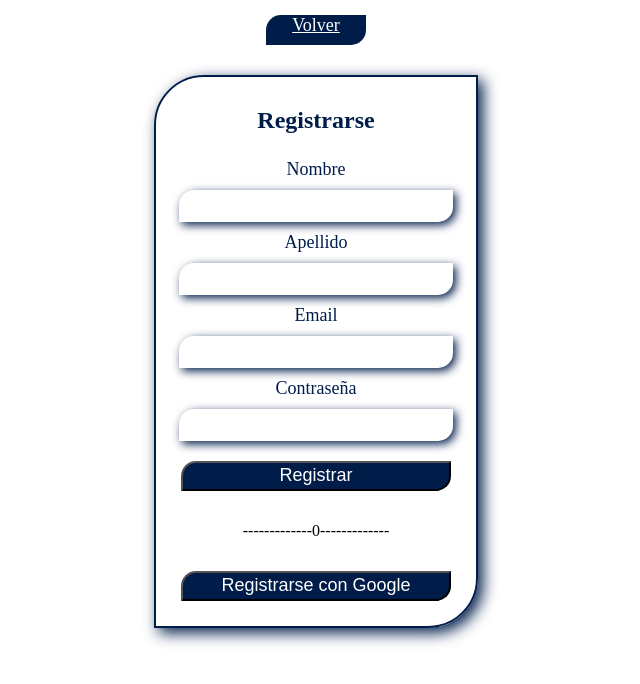
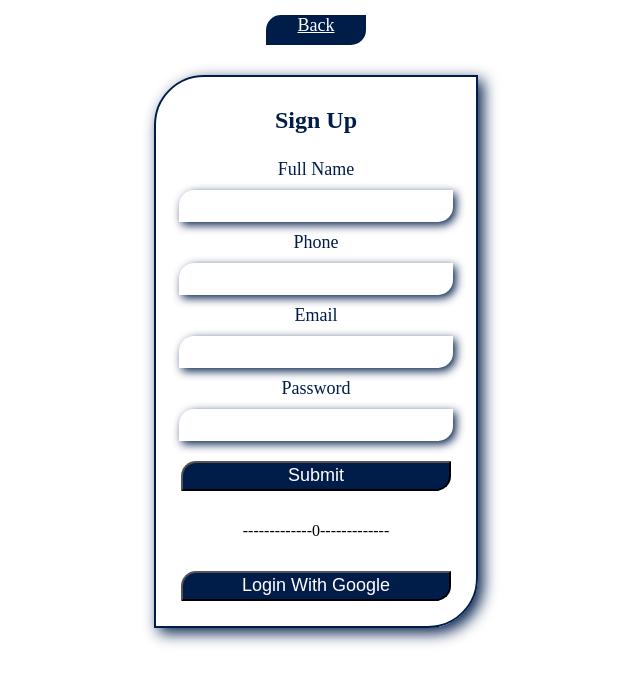
Before and after one commit to Gambuli8/CellXpress-Frontend, a React (Vite) app: page /register in a window 1280 px wide. Shown: the top 684 px of the page, without its empty margins (324-964 px from the left). Built offline with nearby package versions, Linux system fonts and the light colour scheme; no server answers.

Commit message:
prueba Register

```diff
--- a/src/App.jsx
+++ b/src/App.jsx
@@ -26,7 +26,6 @@ function App() {
       </AuthProvider>
     </div>
   );
-
 };
 
 export default App;
--- a/src/Components/Card_Phone/Card_Phone.jsx
+++ b/src/Components/Card_Phone/Card_Phone.jsx
@@ -18,7 +18,7 @@ const Card_Phone = (props) => {
 
           <div className={style.btn}>
             <Link className={style.link} to={`/detailCard/${props.id}`}>
-             {/*<button className={style.btn}>Ver más</button> */}
+             <button className={style.btn}>Ver más</button>
             </Link>
           </div>
         </div>
--- a/src/Components/Register/Register.jsx
+++ b/src/Components/Register/Register.jsx
@@ -7,14 +7,13 @@ import { useAuth } from "../../context/authContext";
 import { useNavigate } from "react-router-dom";
 
 const Register = () => {
-  const { signup, loginGoogle } = useAuth()
+  const { signup, loginGoogle,user } = useAuth()
   const navigate = useNavigate()
-
 
   const dispatch = useDispatch();
   const [input, setInput] = useState({
     name: "",
-    lastname: "",
+    phone: "",
     email: "",
     password: "",
   });
@@ -51,15 +50,25 @@ const Register = () => {
         }
       }
 
+
       dispatch(postUser(input));
       setInput({
         name: "",
-        lastname: "",
+        phone: "",
         email: "",
         password: "",
       });
     }
   };
+  if (user){
+    dispatch(postUser(user));
+    setInput({
+      name: user.displayName,
+      phone: user.phoneNumber,
+      email: user.email,
+      password: user.uid,
+    })
+  }
   const registerWithGoogle = async () => {
     try {
       await loginGoogle()
@@ -72,12 +81,12 @@ const Register = () => {
   return (
     <div className={style.contenedor}>
       <a href="/home" className={style.back}>
-        Volver
+        Back
       </a>
       <div className={style.container}>
         <form className={style.inputContainer} onSubmit={handleSubmit}>
-          <h2>Registrarse</h2>
-          <label className={style.label}>Nombre</label>
+          <h2>Sign Up</h2>
+          <label className={style.label}>Full Name</label>
           <input
             className={style.input}
             onChange={handleChange}
@@ -86,13 +95,13 @@ const Register = () => {
             name="name"
           />
           {errors.name && <p className={style.error}>{errors.name}</p>}
-          <label className={style.label}>Apellido</label>
+          <label className={style.label}>Phone</label>
           <input
             className={style.input}
             onChange={handleChange}
             value={input.lastname}
             type="text"
-            name="lastname"
+            name="phone"
           />
           {errors.lastname && <p className={style.error}>{errors.lastname}</p>}
           <label className={style.label}>Email</label>
@@ -104,7 +113,7 @@ const Register = () => {
             name="email"
           />
           {errors.email && <p className={style.error}>{errors.email}</p>}
-          <label className={style.label}>Contraseña</label>
+          <label className={style.label}>Password</label>
           <input
             className={style.input}
             onChange={handleChange}
@@ -114,14 +123,14 @@ const Register = () => {
           />
           {errors.password && <p className={style.error}>{errors.password}</p>}
           <button type="submit" className={style.button}>
-            Registrar
+            Submit
           </button>
           <p>-------------0-------------</p>
           <button
             type="button"
             className={style.button}
             onClick={registerWithGoogle}>
-            Registrarse con Google
+            Login With Google
           </button>
         </form>
       </div>
```
